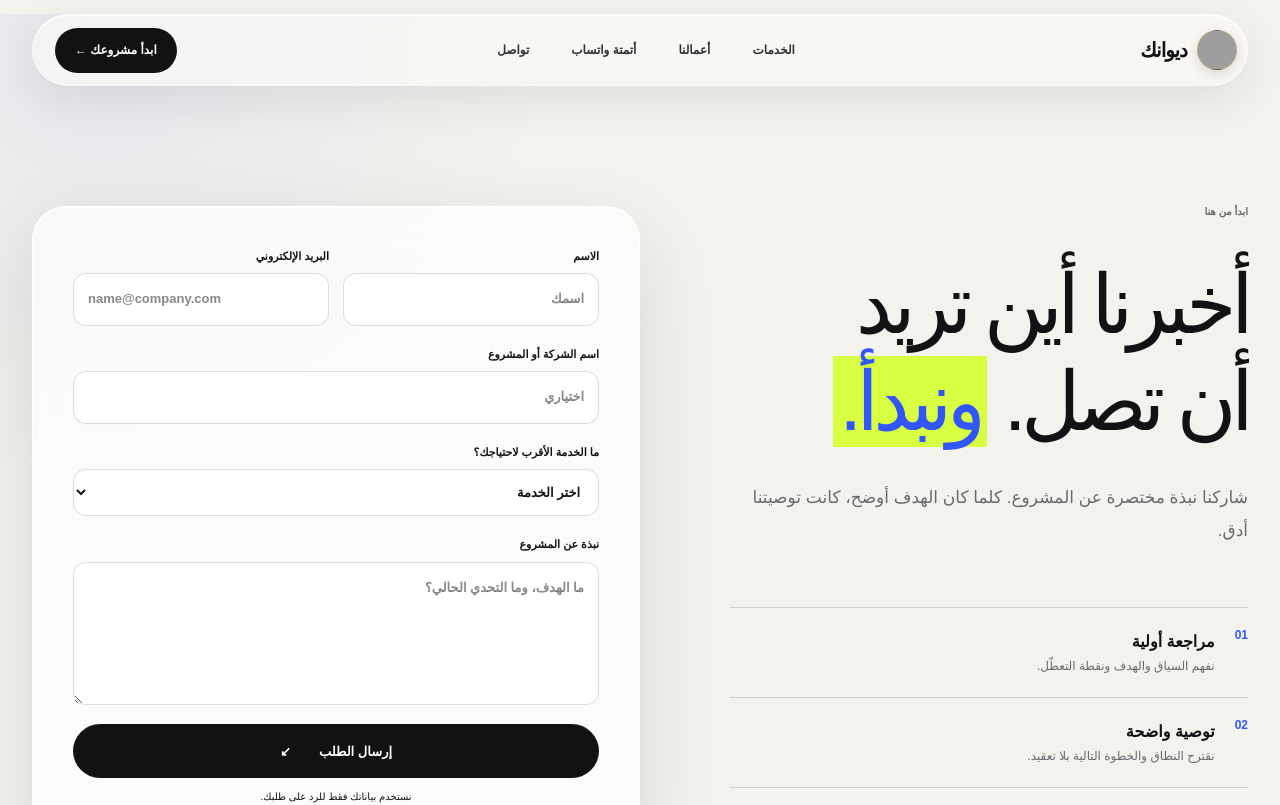
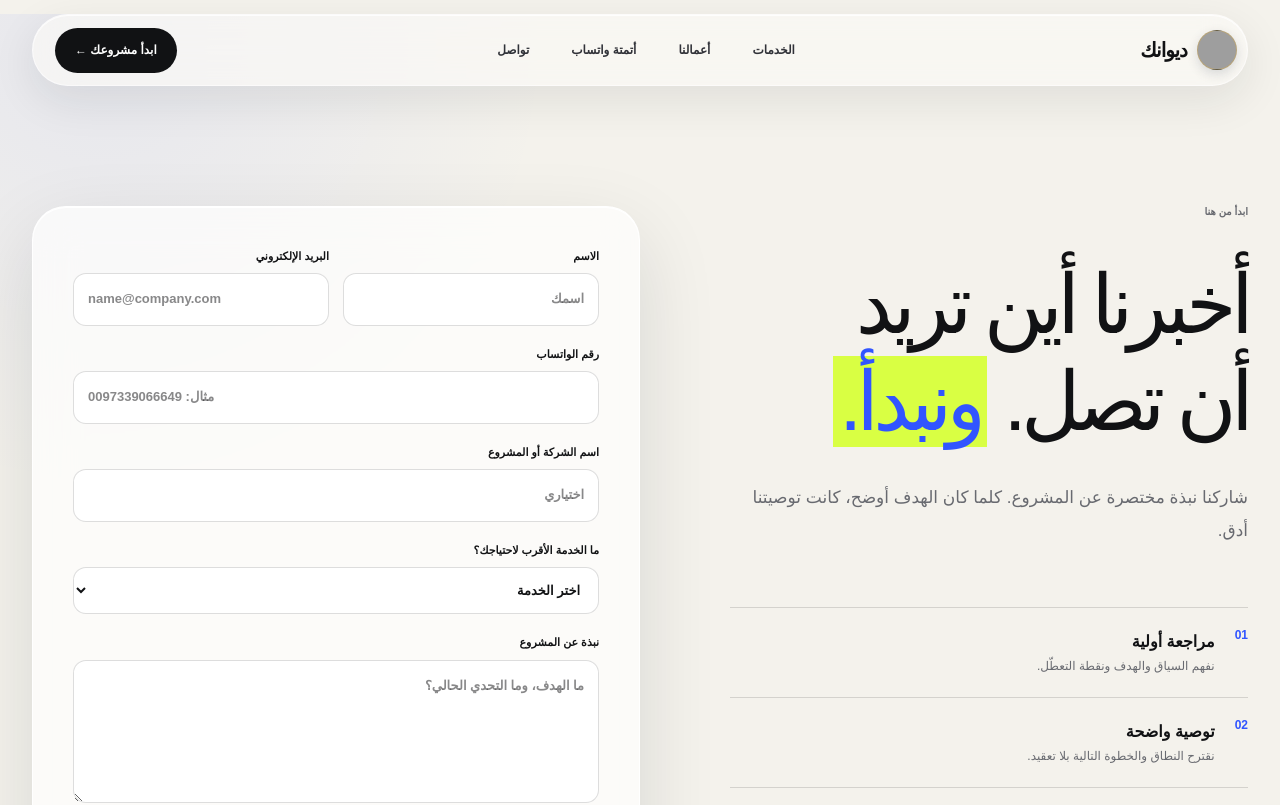
Before and after one commit to mohammedrashad2011-ui/Dewank-2026-website, a Next.js app: page /contact in a window 1280 px wide. Shown: the top 805 px of the page. Built offline with nearby package versions, Linux system fonts and the light colour scheme; grey boxes are pictures that could not be loaded; a web font is replaced by a local one.

Commit message:
contact form

```diff
--- a/app/contact/contact-form.tsx
+++ b/app/contact/contact-form.tsx
@@ -2,19 +2,114 @@
 
 import { FormEvent, useState } from "react";
 
+const whatsappNumber = "97339066649";
+
+function clean(value: FormDataEntryValue | null) {
+  return typeof value === "string" ? value.trim() : "";
+}
+
 export default function ContactForm() {
-  const [state, setState] = useState<'idle'|'sending'|'success'|'error'>('idle');
-  const [message, setMessage] = useState('');
-  async function submit(event: FormEvent<HTMLFormElement>) {
-    event.preventDefault(); setState('sending'); setMessage('');
+  const [state, setState] = useState<"idle" | "success" | "error">("idle");
+  const [message, setMessage] = useState("");
+
+  function submit(event: FormEvent<HTMLFormElement>) {
+    event.preventDefault();
+    setState("idle");
+    setMessage("");
+
     const form = event.currentTarget;
-    const data = Object.fromEntries(new FormData(form).entries());
-    try {
-      const response = await fetch('/api/contact', { method: 'POST', headers: {'content-type':'application/json'}, body: JSON.stringify(data) });
-      const result = await response.json() as { error?: string };
-      if (!response.ok) throw new Error(result.error || 'تعذر إرسال الطلب');
-      setState('success'); form.reset();
-    } catch (error) { setState('error'); setMessage(error instanceof Error ? error.message : 'تعذر إرسال الطلب'); }
+    const data = new FormData(form);
+
+    const name = clean(data.get("name"));
+    const email = clean(data.get("email"));
+    const phone = clean(data.get("phone"));
+    const company = clean(data.get("company"));
+    const service = clean(data.get("service"));
+    const brief = clean(data.get("brief"));
+
+    if (name.length < 2 || !/^\S+@\S+\.\S+$/.test(email) || phone.length < 7 || !service || brief.length < 20) {
+      setState("error");
+      setMessage("يرجى إكمال البيانات المطلوبة بشكل صحيح.");
+      return;
+    }
+
+    const text = [
+      "طلب جديد من موقع ديوانك",
+      "",
+      `الاسم: ${name}`,
+      `البريد الإلكتروني: ${email}`,
+      `رقم الواتساب: ${phone}`,
+      `الشركة / المشروع: ${company || "غير مذكور"}`,
+      `الخدمة المطلوبة: ${service}`,
+      "",
+      "نبذة عن المشروع:",
+      brief,
+    ].join("\n");
+
+    const url = `https://wa.me/${whatsappNumber}?text=${encodeURIComponent(text)}`;
+    window.open(url, "_blank", "noopener,noreferrer");
+    setState("success");
+    form.reset();
   }
-  return <form className="contact-form" onSubmit={submit}><div className="form-row"><label>الاسم<input name="name" required minLength={2} placeholder="اسمك" /></label><label>البريد الإلكتروني<input name="email" required type="email" placeholder="name@company.com" dir="ltr" /></label></div><label>اسم الشركة أو المشروع<input name="company" placeholder="اختياري" /></label><label>ما الخدمة الأقرب لاحتياجك؟<select name="service" required defaultValue=""><option value="" disabled>اختر الخدمة</option><option>البراندينج الاستراتيجي</option><option>التسويق وصناعة المحتوى</option><option>أتمتة الذكاء الاصطناعي</option><option>منظومة متكاملة</option></select></label><label>نبذة عن المشروع<textarea name="brief" required minLength={20} rows={5} placeholder="ما الهدف، وما التحدي الحالي؟" /></label><label className="honeypot" aria-hidden="true">اترك هذا الحقل فارغًا<input name="website" tabIndex={-1} autoComplete="off" /></label><button className="button primary submit" disabled={state==='sending'} type="submit">{state==='sending' ? 'جارٍ الإرسال…' : 'إرسال الطلب'} <span>↙</span></button>{state==='success' && <p className="form-status success" role="status">وصل طلبك بنجاح. سنراجعه ونعود إليك بالخطوة المناسبة.</p>}{state==='error' && <p className="form-status error" role="alert">{message}</p>}<small className="privacy-note">نستخدم بياناتك فقط للرد على طلبك.</small></form>;
+
+  return (
+    <form className="contact-form" onSubmit={submit}>
+      <div className="form-row">
+        <label>
+          الاسم
+          <input name="name" required minLength={2} placeholder="اسمك" />
+        </label>
+        <label>
+          البريد الإلكتروني
+          <input name="email" required type="email" placeholder="name@company.com" dir="ltr" />
+        </label>
+      </div>
+
+      <label>
+        رقم الواتساب
+        <input name="phone" required inputMode="tel" placeholder="مثال: 0097339066649" dir="ltr" />
+      </label>
+
+      <label>
+        اسم الشركة أو المشروع
+        <input name="company" placeholder="اختياري" />
+      </label>
+
+      <label>
+        ما الخدمة الأقرب لاحتياجك؟
+        <select name="service" required defaultValue="">
+          <option value="" disabled>
+            اختر الخدمة
+          </option>
+          <option>البراندينج الاستراتيجي</option>
+          <option>تصميم وبناء المواقع</option>
+          <option>التسويق وصناعة المحتوى</option>
+          <option>أتمتة الذكاء الاصطناعي</option>
+          <option>منظومة متكاملة</option>
+        </select>
+      </label>
+
+      <label>
+        نبذة عن المشروع
+        <textarea name="brief" required minLength={20} rows={5} placeholder="ما الهدف، وما التحدي الحالي؟" />
+      </label>
+
+      <button className="button primary submit" type="submit">
+        إرسال الطلب عبر واتساب <span>↙</span>
+      </button>
+
+      {state === "success" && (
+        <p className="form-status success" role="status">
+          تم تجهيز رسالتك على واتساب. اضغط إرسال داخل واتساب لإكمال الطلب.
+        </p>
+      )}
+      {state === "error" && (
+        <p className="form-status error" role="alert">
+          {message}
+        </p>
+      )}
+
+      <small className="privacy-note">نستخدم بياناتك فقط للرد على طلبك.</small>
+    </form>
+  );
 }
```
